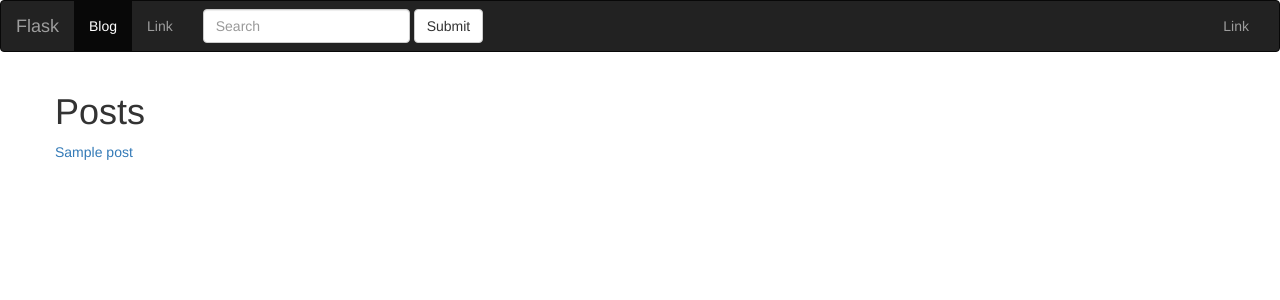
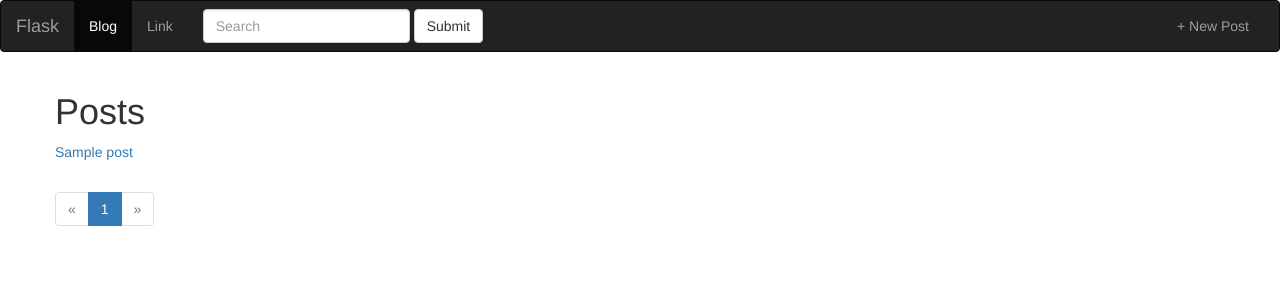
Before and after one commit to miktuy/blog_flask, a Python web app: template app/templates/index.html in a window 1280 px wide. Shown: the top 300 px of the page. Run offline with Jinja, Linux system fonts and the light colour scheme; the template is opened without the code that fills it: most values are stand-ins (such as "Sample title", 1, 10 or a date in 2020); some libraries are stand-ins or nearby versions.

Commit message:
Added pagination

```diff
--- a/app/posts/templates/posts/index.html
+++ b/app/posts/templates/posts/index.html
@@ -10,10 +10,26 @@
 
 {% block content %}
 
-    {% for post in posts %}
+    {% for post in pages.items %}
         <p>
             <a href="{{ url_for('posts.post_detail', slug=post.slug) }}">{{ post.title }}</a>
         </p>
     {% endfor %}
 
+    <nav>
+    <ul class="pagination">
+      <li {% if not pages.has_prev %} class="disabled" {% endif %}>
+          <a href="./?page={{ pages.prev_num }}" aria-label="Previous"><span aria-hidden="true">&laquo;</span></a>
+      </li>
+      {% for page in pages.iter_pages() %}
+        <li {% if page == pages.page %} class="active" {% endif %} >
+            <a href="./?page={{ page }}"> {{ page }} <span class="sr-only">(current)</span></a>
+        </li>
+      {% endfor %}
+
+      <li {% if not pages.has_next %} class="disabled" {% endif %}>
+          <a href="./?page={{ pages.next_num }}" aria-label="Next"><span aria-hidden="true">&raquo;</span></a>
+      </li>
+    </ul>
+</nav>
 {% endblock %}
--- a/app/templates/base.html
+++ b/app/templates/base.html
@@ -42,7 +42,7 @@
                 </form>
 
                 <ul class="nav navbar-nav navbar-right">
-                    <li><a href="#">Link</a></li>
+                    <li><a href="{{ url_for('posts.create_post') }}">+ New Post</a></li>
 
                 </ul>
             </div><!-- /.navbar-collapse -->
```
Also changed, not shown: app/posts/blueprint.py (+12 -2 lines).
